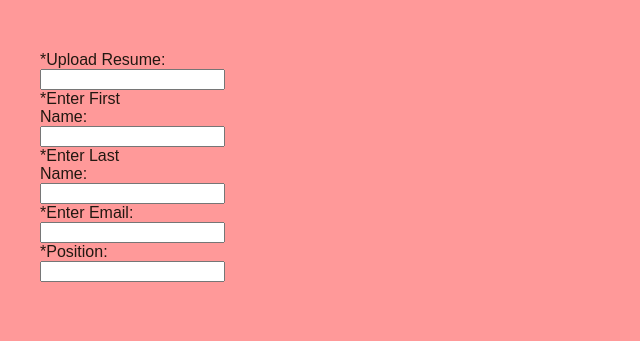
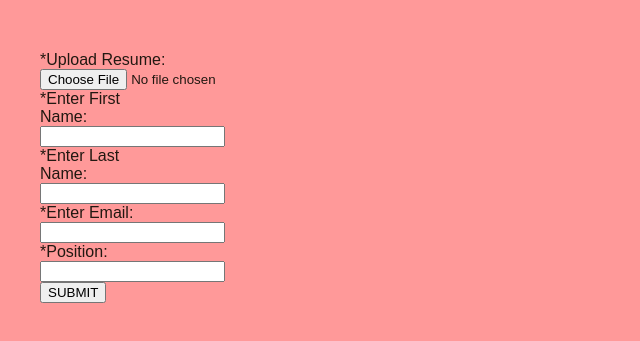
Before and after one commit to Emiller321/internshipITSC, a plain HTML site: page index.html in a window 1280 px wide. Shown: the part 61-402 px from the top of the page, without its empty margins (0-640 px from the left). Drawn offline with Linux system fonts and the light colour scheme.

Commit message:
Here I added back the <br> to make the layout look nice. Then made the resume where the user will be able to upload. Then created a submit button. Added in Angular anotation.

```diff
--- a/index.html
+++ b/index.html
@@ -15,23 +15,27 @@
 
     <body>
         <main>
-            <form method = "POST">
-            <label for="resume">*Upload Resume:</label>
-            <input type= "text" name= "myResume" id="resume">
+            <div ng-app="myApp" ng-controller="formCtrl">
+                <form novalidate>
+                    <label for="resume">*Upload Resume:</label>
+                    <input type= "file" name= "myResume" id="resume">
 
-            <label for= "firstname">*Enter First Name: </label>
-            <input type= "text" name= "myFirstName" id= "firstname">
+                    <label for= "firstname">*Enter First Name:<br></label>
+                    <input type= "text" ng-model="user.firstName"><br>
 
-            <label for= "lastname">*Enter Last Name: </label>
-            <input type= "text" name= "myLastName" id= "lastname">
+                    <label for= "lastname">*Enter Last Name:<br></label>
+                    <input type= "text" ng-model= "user.lastName"><br>
 
-            <label for= "Email">*Enter Email: </label>
-            <input type= "text" name= "myEmail" id= "Email">
+                    <label for= "Email">*Enter Email:<br> </label>
+                    <input type= "text" ng-model= "user.Email"><br>
 
-            <label for= "Position">*Position: </label>
-            <input type= "text" name= "myPosition" id= "Position">
+                    <label for= "Position">*Position: </label>
+                    <input type= "search" ngmodel= "user.Position"><br>
 
-            </form>
+                    <button ng-click="submit()">SUBMIT</button>
+
+                </form>
+            </div>
         </main>
     </body>
 </html>
```
